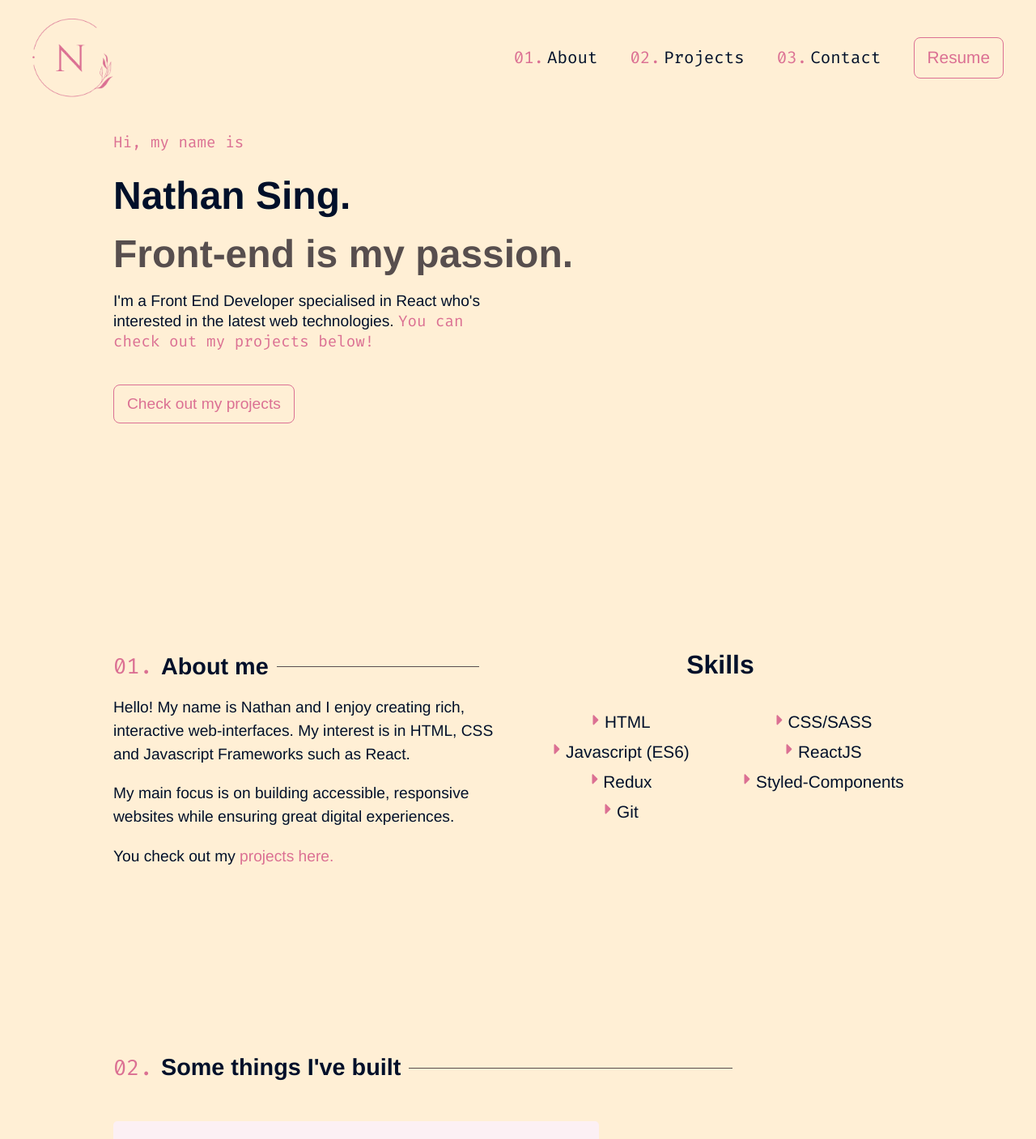
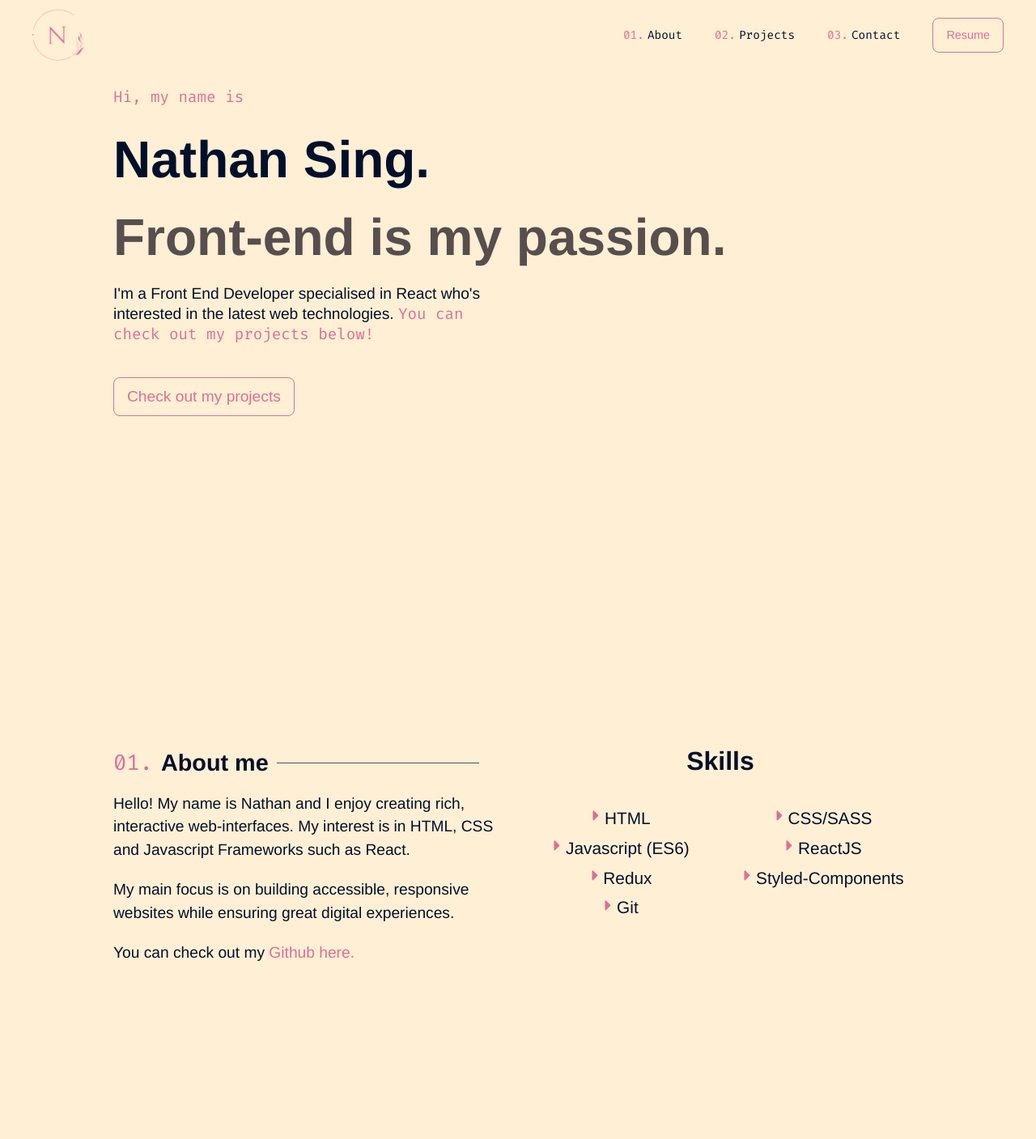
Before and after one commit to Kappaed/portfolio-website, a React (Create React App) app: page / in a window 1280 px wide. Shown: the top 1407 px of the page at 81% size. Built offline with nearby package versions, Linux system fonts and the light colour scheme.

Commit message:
added mail section and animated header

```diff
--- a/package.json
+++ b/package.json
@@ -8,6 +8,7 @@
     "@testing-library/user-event": "^12.8.3",
     "react": "^17.0.2",
     "react-dom": "^17.0.2",
+    "react-headroom": "^3.2.0",
     "react-icons": "^4.3.1",
     "react-scripts": "4.0.3",
     "styled-components": "^5.3.1",
--- a/src/App.js
+++ b/src/App.js
@@ -3,6 +3,7 @@ import Header from "./components/header/Header";
 import Main from "./components/main/Main";
 import About from "./components/about/About";
 import Projects from "./components/projects/Projects";
+import Action from "./components/action/Action";
 
 function App() {
   return (
@@ -11,6 +12,7 @@ function App() {
       <Main />
       <About />
       <Projects />
+      <Action />
     </>
   );
 }
--- a/src/components/about/About.js
+++ b/src/components/about/About.js
@@ -21,7 +21,7 @@ const SkillsHeader = styled(StyledHeading)`
 
 const About = () => {
   return (
-    <Container>
+    <Container id="about">
       <FlexWrapper>
         <SectionHeader index="1">About me</SectionHeader>
         <SkillsHeader>Skills</SkillsHeader>
--- a/src/components/about/AboutIntroText.js
+++ b/src/components/about/AboutIntroText.js
@@ -19,7 +19,11 @@ const AboutIntroText = () => {
         ensuring great digital experiences.
       </AboutText>
       <AboutText>
-        You check out my <StyledLink href="#"> projects here. </StyledLink>
+        You can check out my
+        <StyledLink href="https://github.com/kappaed">
+          {" "}
+          Github here.
+        </StyledLink>{" "}
       </AboutText>
     </>
   );
--- a/src/components/action/Action.js
+++ b/src/components/action/Action.js
@@ -1,5 +1,36 @@
 import styled from "styled-components";
+import SecondaryText from "../shared/SecondaryText";
+import StyledHeading from "../shared/StyledHeading";
+import StyledButton from "../shared/StyledButton";
+import Container from "../shared/Container";
+const Wrapper = styled(Container)`
+  width: 100%;
+  display: flex;
+  flex-direction: column;
+  align-items: center;
+  font-size: 1.4rem;
+  padding: 0 130px;
+  text-align: center;
+  margin: 300px auto;
+`;
 
-const Action = () => {};
+const StyledText = styled.p`
+  margin: 30px 0;
+`;
+const Action = () => {
+  return (
+    <Wrapper id="contact">
+      <SecondaryText>04. What's next?</SecondaryText>
+      <StyledHeading>Get in Touch</StyledHeading>
+      <StyledText>
+        My inbox is always open. Whether you have a question or just want to say
+        hi, I’ll try my best to get back to you!
+      </StyledText>
+      <StyledButton as="a" href="mailto:nathansing.ns@gmail.com">
+        Say Hello
+      </StyledButton>
+    </Wrapper>
+  );
+};
 
 export default Action;
--- a/src/components/header/Header.js
+++ b/src/components/header/Header.js
@@ -1,10 +1,12 @@
 import headerLogo from "../../images/header-logo.png";
 import styled from "styled-components";
 import Container from "../shared/Container";
+import Headroom from "react-headroom";
 import Nav from "./Nav";
+import { useState } from "react";
 
 const HeaderContainer = styled(Container)`
-  padding: 20px 0;
+  padding: 10px 0;
   display: flex;
   justify-content: space-between;
   align-items: center;
@@ -12,7 +14,7 @@ const HeaderContainer = styled(Container)`
 `;
 
 const StyledLogo = styled.img`
-  width: 100px;
+  width: 65px;
   cursor: pointer;
   &:hover {
     opacity: 0.8;
@@ -20,12 +22,24 @@ const StyledLogo = styled.img`
 `;
 
 const Header = () => {
+  const [fixed, setFixed] = useState(false);
   return (
     <header>
-      <HeaderContainer>
-        <StyledLogo src={headerLogo} alt="website logo" />
-        <Nav />
-      </HeaderContainer>
+      <Headroom
+        style={{
+          zIndex: "10",
+          background: fixed
+            ? "var(--darker-primary)"
+            : "var(--primary-bg-color)",
+        }}
+        onUnpin={() => setFixed(true)}
+        onUnfix={() => setFixed(false)}
+      >
+        <HeaderContainer>
+          <StyledLogo src={headerLogo} alt="website logo" />
+          <Nav />
+        </HeaderContainer>
+      </Headroom>
     </header>
   );
 };
--- a/src/components/header/Nav.js
+++ b/src/components/header/Nav.js
@@ -6,7 +6,7 @@ const Wrapper = styled.li`
   display: flex;
   justify-content: space-between;
   align-items: center;
-  font-size: 1.3rem;
+  font-size: 0.9rem;
   ul:last-child {
     margin-right: 0;
   }
@@ -15,13 +15,13 @@ const Nav = () => {
   return (
     <nav>
       <Wrapper>
-        <NavItem href="#" index="1">
+        <NavItem href="#about" index="1">
           About
         </NavItem>
-        <NavItem href="#" index="2">
+        <NavItem href="#projects" index="2">
           Projects
         </NavItem>
-        <NavItem href="#" index="3">
+        <NavItem href="#contact" index="3">
           Contact
         </NavItem>
         <StyledButton as="a" href="#">
--- a/src/components/main/Main.js
+++ b/src/components/main/Main.js
@@ -10,7 +10,7 @@ const Wrapper = styled.div`
   line-height: 2;
   font-size: 1.2rem;
   margin: 15px 0;
-  height: calc(100vh - 175px);
+  height: calc(100vh);
 `;
 
 const StyledText = styled.p`
@@ -24,10 +24,10 @@ const Main = () => {
     <Wrapper>
       <Container>
         <SecondaryText>Hi, my name is</SecondaryText>
-        <StyledHeading as="h1" size="3rem">
+        <StyledHeading as="h1" size="4rem">
           Nathan Sing.
         </StyledHeading>
-        <StyledHeading as="h1" size="3rem" color="var(--tertiary-font-color)">
+        <StyledHeading as="h1" size="4rem" color="var(--tertiary-font-color)">
           Front-end is my passion.
         </StyledHeading>
         <StyledText>
--- a/src/components/projects/Projects.js
+++ b/src/components/projects/Projects.js
@@ -11,7 +11,7 @@ const ProjectsContainer = styled(Container)`
 
 const Projects = () => {
   return (
-    <ProjectsContainer>
+    <ProjectsContainer id="projects">
       <SectionHeader index="2" width="80%">
         Some things I've built
       </SectionHeader>
```
Also changed, not shown: src/images/header-logo.png, 1 other file (tests, documents, lock files or other folders).
